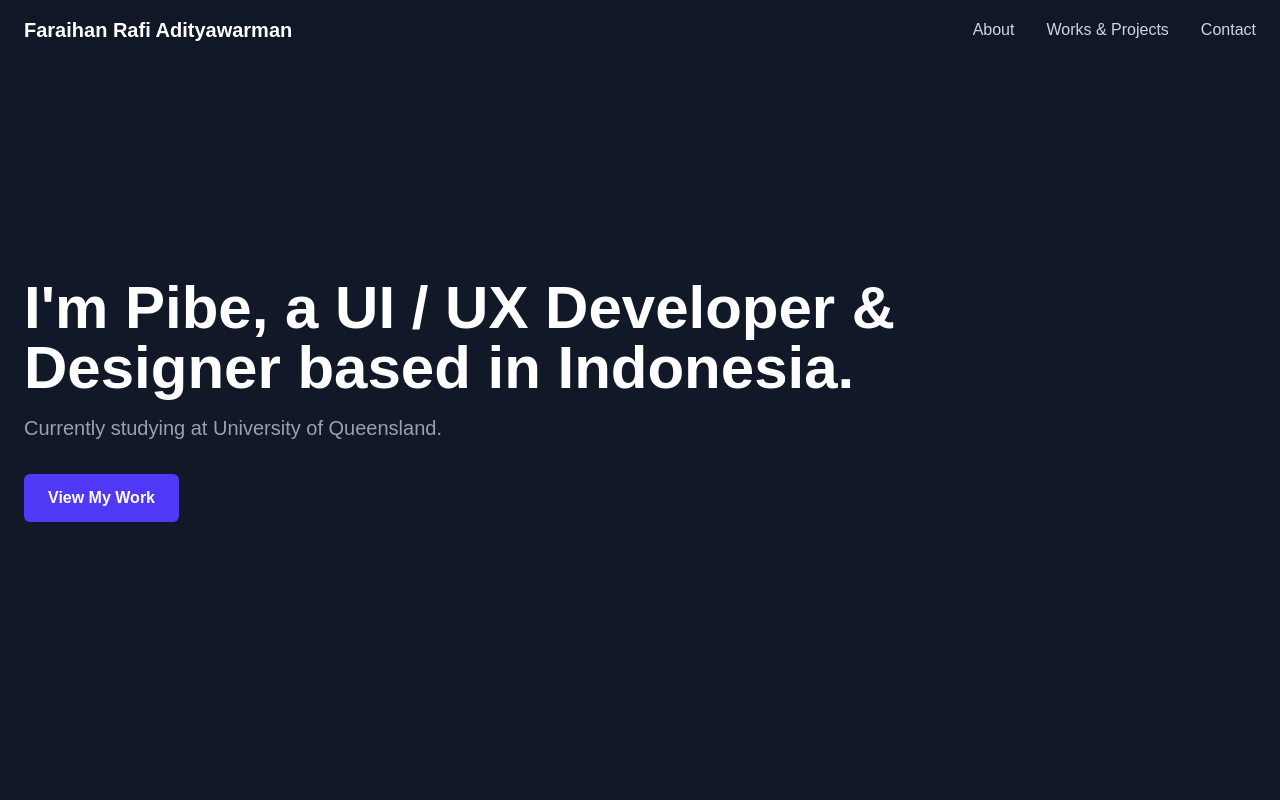
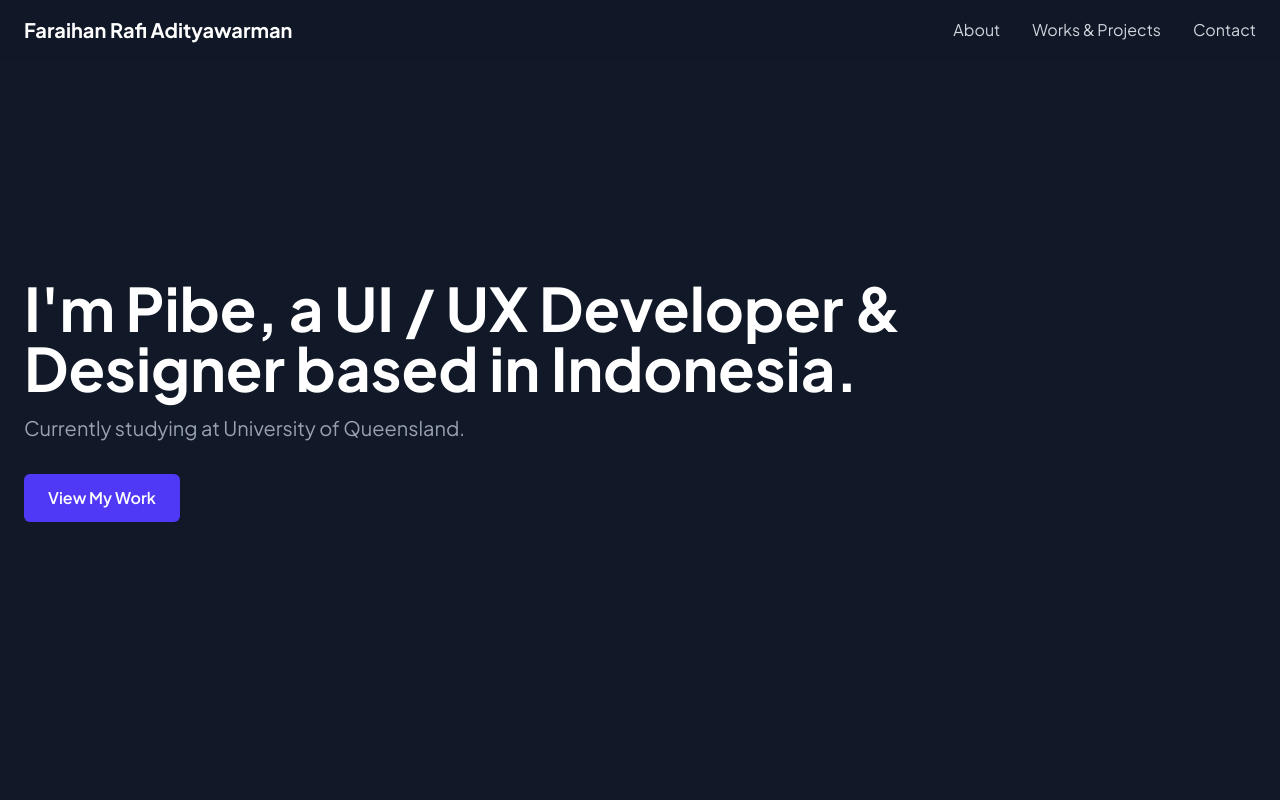
Before and after one commit to RafiPibe/PibePorto, a React (Vite) app: page / in a window 1280 px wide. Shown: the top 800 px of the page. Built offline with nearby package versions, Linux system fonts and the light colour scheme.

Commit message:
custom font fixing

```diff
--- a/src/index.css
+++ b/src/index.css
@@ -1,3 +1,4 @@
+@import url('https://fonts.googleapis.com/css2?family=Plus+Jakarta+Sans:wght@400;500;600;700&display=swap');
 @import "tailwindcss";
 
 body {
```
